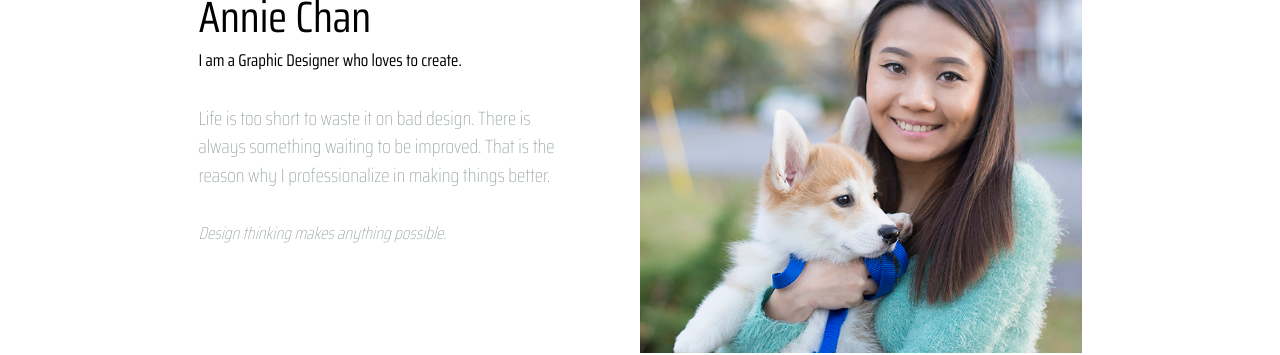
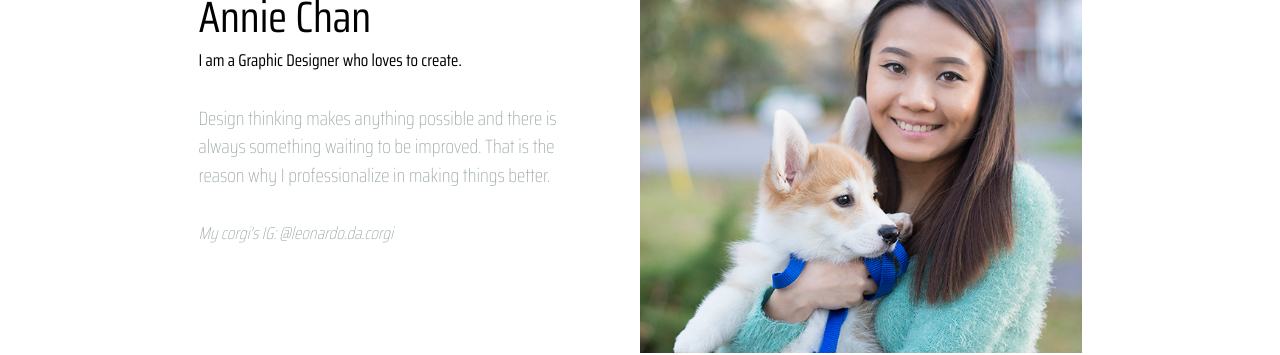
Before and after one commit to Anniechanster/anniechan.ca, a Jekyll site: the page built from about.html, in a window 1280 px wide. Shown: the part 254-609 px from the top of the page. Built offline with Jekyll 4.4.1, drawn with Linux system fonts in a browser that asks for light colours.

Commit message:
updated bio

```diff
--- a/about.html
+++ b/about.html
@@ -10,8 +10,8 @@ meta: Graphic Designer from Algonquin College.
     <div class="push-r">
       <h3 itemprop="name" class="yotta pad-t push-0">Annie Chan</h3>
       <h3 itemprop="description" class="milli">I am a Graphic Designer who loves to create.</h3>
-      <p itemprop="description" class="plength">Life is too short to waste it on bad design. There is always something waiting to be improved. That is the reason why I professionalize in making things better.</p>
-      <p itemprop="description" class="plength milli"><i>Design thinking makes anything possible.</i></p>
+      <p itemprop="description" class="plength">Design thinking makes anything possible and there is always something waiting to be improved. That is the reason why I professionalize in making things better.</p>
+      <p itemprop="description" class="plength milli"><i>My corgi's IG: @leonardo.da.corgi</i></p>
     </div>
   </div>
 
```
